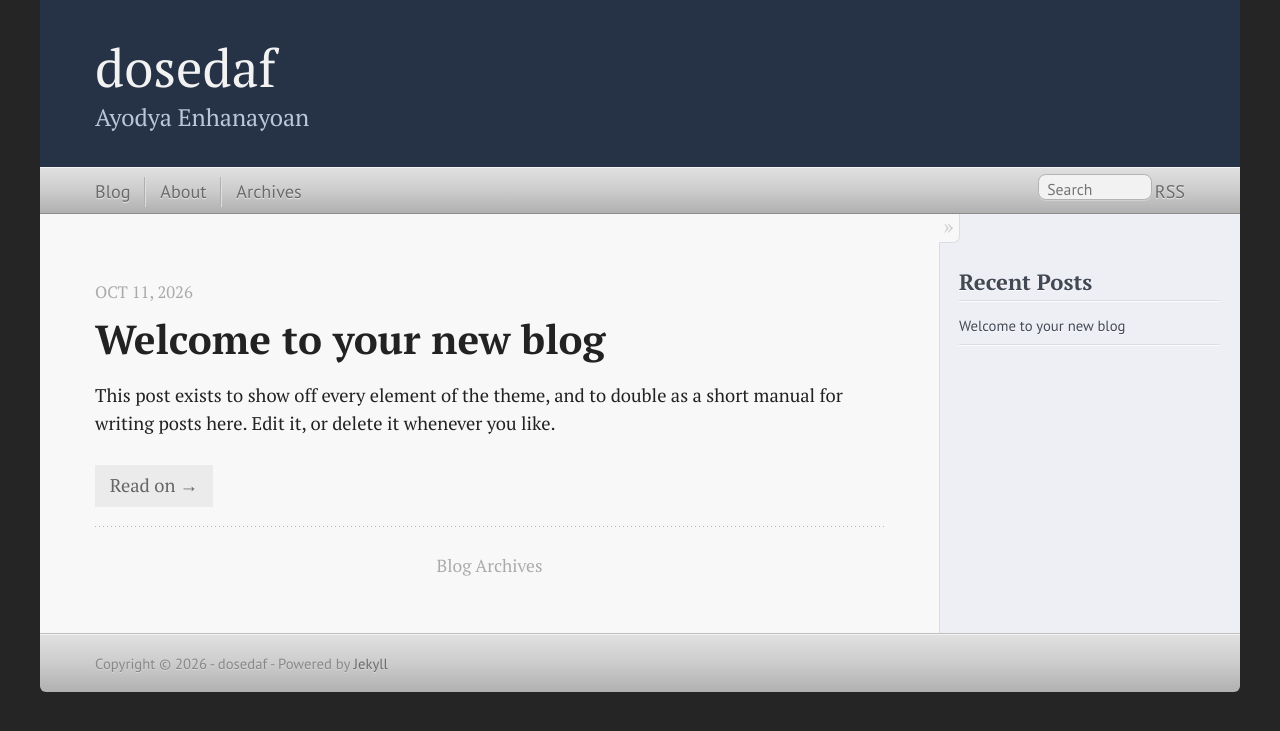
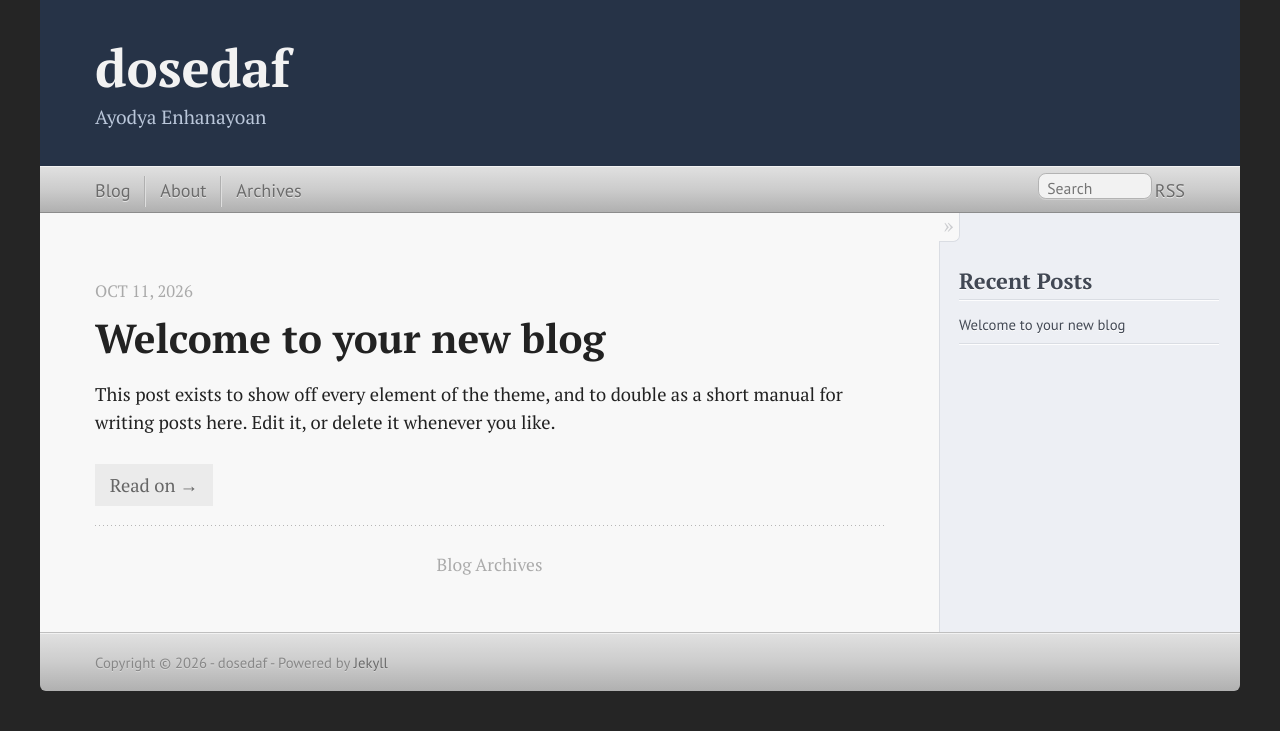
Before and after one commit to dosedaf/dosedaf.github.io, a Jekyll site: the page built from index.html, in a window 1280 px wide. Shown: the top 731 px of the page. Built offline with Jekyll 4.4.1, drawn with Linux system fonts in a browser that asks for light colours.

Commit message:
Header: white bold title (fix visited purple), smaller subtitle

```diff
--- a/css/main.scss
+++ b/css/main.scss
@@ -165,19 +165,21 @@ body > header {
 
   h1 {
     font-family: $serif;
-    font-weight: normal;
+    font-weight: bold;
     font-size: 2.2em;
     line-height: 1.2em;
     margin-bottom: 0;
     display: inline-block;
 
-    a { color: $header-title; text-decoration: none; }
+    a { color: $header-title; text-decoration: none;
+        &:visited, &:hover, &:active { color: $header-title; }
+    }
   }
 
   h2 {
     font-family: $serif;
     margin: .2em 0 0;
-    font-size: 1em;
+    font-size: .8em;
     color: $header-sub;
     font-weight: normal;
   }
```
